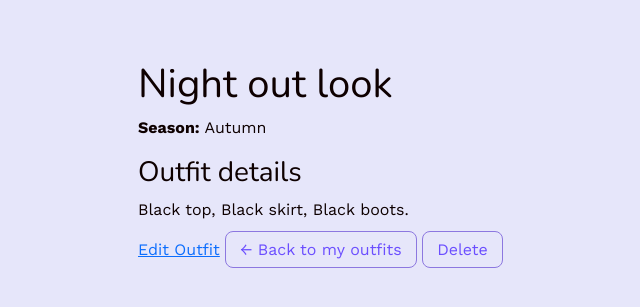
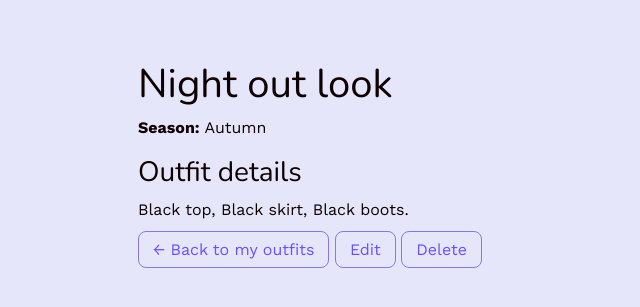
Before and after one commit to zviroxx/WEAR-WISE, a Rails app: page /outfits/1 in a window 1280 px wide. Shown: the part 74-381 px from the top of the page, without its empty margins (139-779 px from the left). Run offline with Rails 7, Linux system fonts and the light colour scheme; a user stored in the database is signed in; data comes from the database, SQL or seed files in the repository; style sheets or scripts are compiled from the project's sources; some libraries are stand-ins or nearby versions.

Commit message:
More style updates

```diff
--- a/app/views/outfits/show.html.erb
+++ b/app/views/outfits/show.html.erb
@@ -3,8 +3,8 @@
   <p><strong>Season:</strong> <%= @outfit.season %></p>
   <h3>Outfit details</h3>
   <p><%= @outfit.details %></p>
-  <%= link_to "Edit Outfit", edit_outfit_path(@outfit) %>
   <%= link_to "← Back to my outfits", outfits_path, class: "normal-btn" %>
+  <%= link_to "Edit", edit_outfit_path(@outfit), class: "normal-btn" %>
   <%= link_to "Delete", outfit_path(@outfit),
           class: "normal-btn",
           data: { turbo_method: :delete, turbo_confirm: "Are you sure?" } %>
--- a/config/routes.rb
+++ b/config/routes.rb
@@ -17,7 +17,7 @@ Rails.application.routes.draw do
   get "profile/edit", to: "pages#edit_profile", as: :edit_profile
   patch "profile", to: "pages#update_profile"
 
-  resources :outfits, only: [:index, :show, :create]
+  resources :outfits, only: [:index, :show, :create, :edit, :destroy, :update]
   resources :chats, only: [:create, :show] do
     resources :messages, only: [:create]
   end
```
